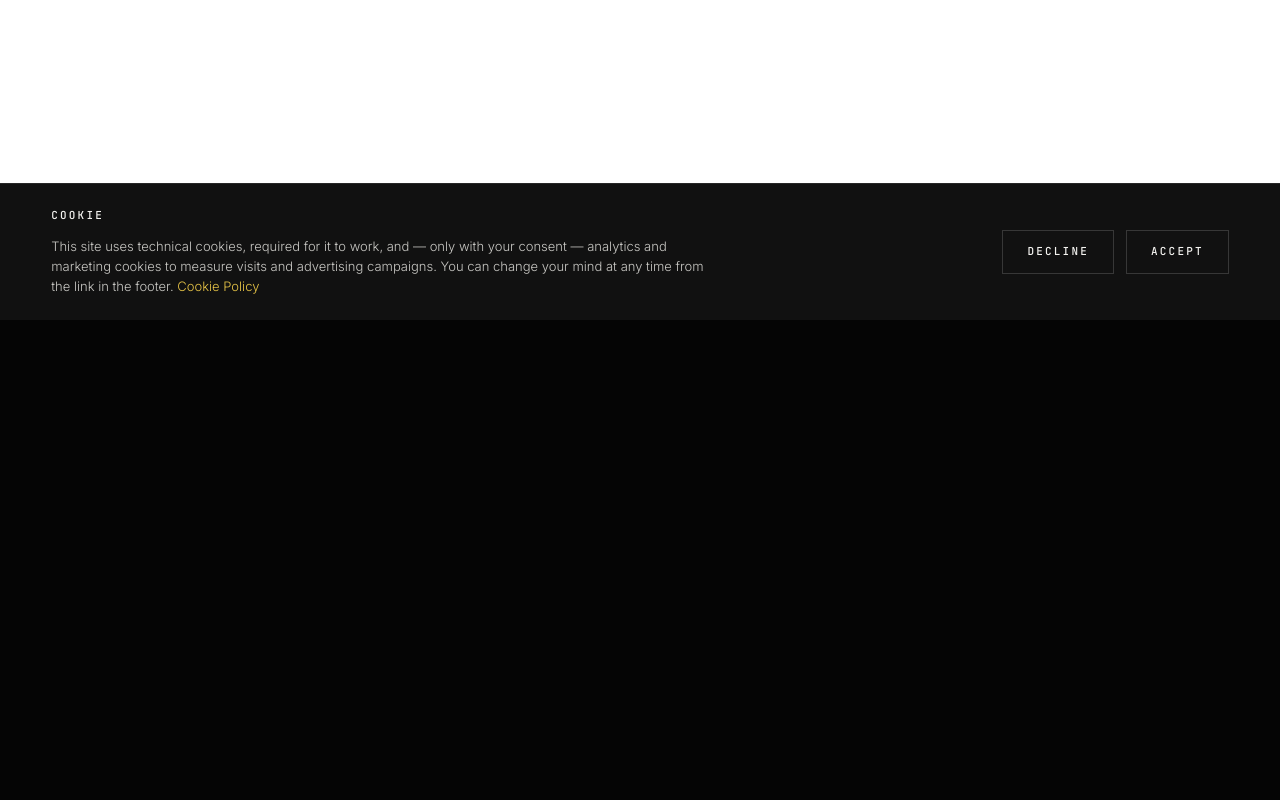
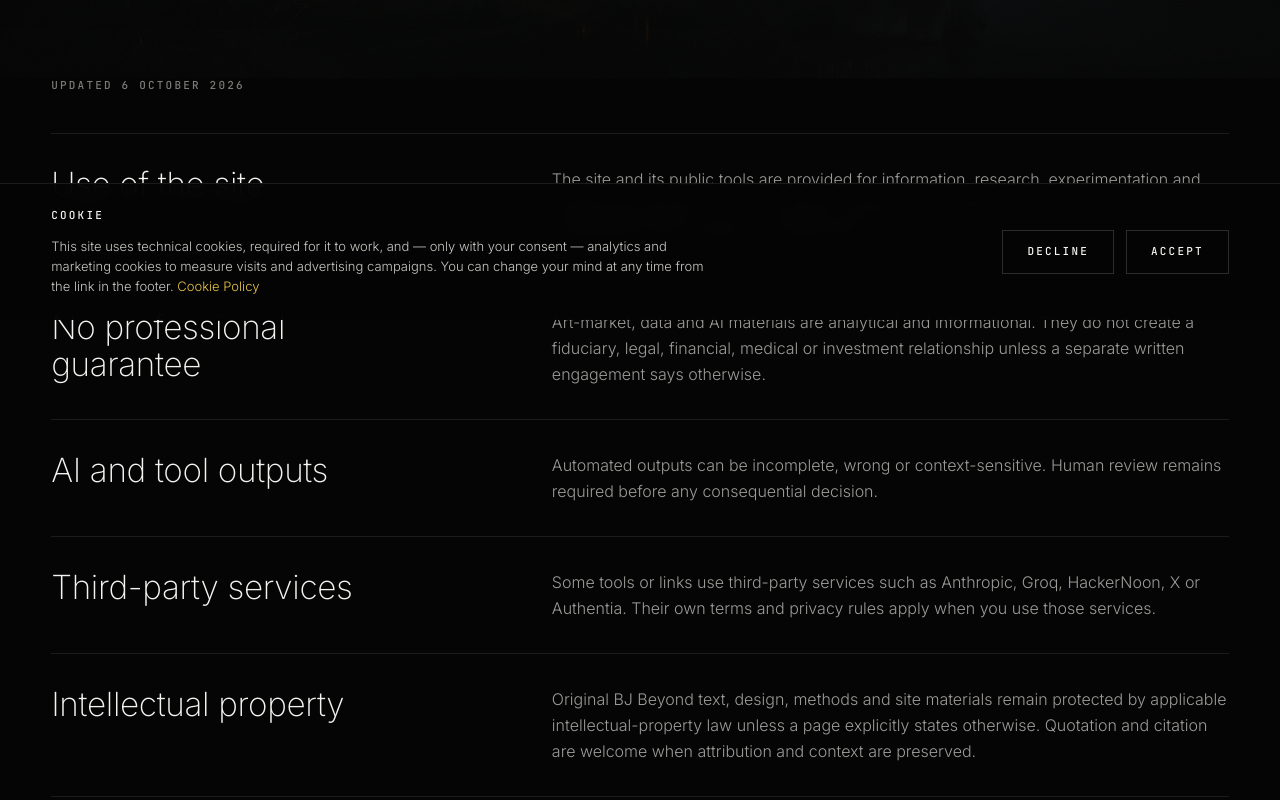
Before and after one commit to bjbeyond81/bjbeyond, a Next.js app: page /terms in a window 1280 px wide. Before the commit this address had no page. Shown: the part 480-1280 px from the top of the page. Before the commit the page ends 800 px from the top, so only its background shows below. Built offline with nearby package versions, Linux system fonts and the light colour scheme.

Commit message:
Add terms of use page

```diff
--- /dev/null
+++ b/app/terms/page.tsx
@@ -0,0 +1,45 @@
+import type { Metadata } from 'next';
+import { PageShell } from '@/components/chrome/PageShell';
+import { Reveal } from '@/components/primitives/Reveal';
+import { MEDIA } from '@/lib/media';
+
+export const metadata: Metadata = {
+  title: 'Terms of Use',
+  description: 'Terms governing use of bjbeyond.it and its public tools.',
+  alternates: { canonical: '/terms/' },
+  robots: { index: false, follow: true },
+};
+
+const sections = [
+  ['Use of the site', 'The site and its public tools are provided for information, research, experimentation and professional enquiry. Do not use them unlawfully, to interfere with the service, or to misrepresent their outputs as verified facts.'],
+  ['No professional guarantee', 'Art-market, data and AI materials are analytical and informational. They do not create a fiduciary, legal, financial, medical or investment relationship unless a separate written engagement says otherwise.'],
+  ['AI and tool outputs', 'Automated outputs can be incomplete, wrong or context-sensitive. Human review remains required before any consequential decision.'],
+  ['Third-party services', 'Some tools or links use third-party services such as Anthropic, Groq, HackerNoon, X or Authentia. Their own terms and privacy rules apply when you use those services.'],
+  ['Intellectual property', 'Original BJ Beyond text, design, methods and site materials remain protected by applicable intellectual-property law unless a page explicitly states otherwise. Quotation and citation are welcome when attribution and context are preserved.'],
+  ['Availability', 'The site may change, move, suspend or remove experimental tools without notice. No uninterrupted availability is promised.'],
+] as const;
+
+export default function TermsPage() {
+  return (
+    <PageShell
+      eyebrow="LEGAL"
+      title={['TERMS', 'OF USE']}
+      standfirst="Rules for using bjbeyond.it, its research pages and experimental tools."
+      media={MEDIA.method[3]}
+    >
+      <section className="u-gutter pb-[var(--spacing-section)]">
+        <Reveal>
+          <p className="u-label text-mist-400">UPDATED 6 OCTOBER 2026</p>
+        </Reveal>
+        <div className="mt-10 border-t border-rule">
+          {sections.map(([title, body]) => (
+            <section key={title} className="grid grid-cols-1 gap-5 border-b border-rule py-8 lg:grid-cols-12 lg:gap-6">
+              <h2 className="text-title font-extralight text-paper lg:col-span-4">{title}</h2>
+              <p className="text-body font-light leading-relaxed text-mist-300 lg:col-span-7 lg:col-start-6">{body}</p>
+            </section>
+          ))}
+        </div>
+      </section>
+    </PageShell>
+  );
+}
```
